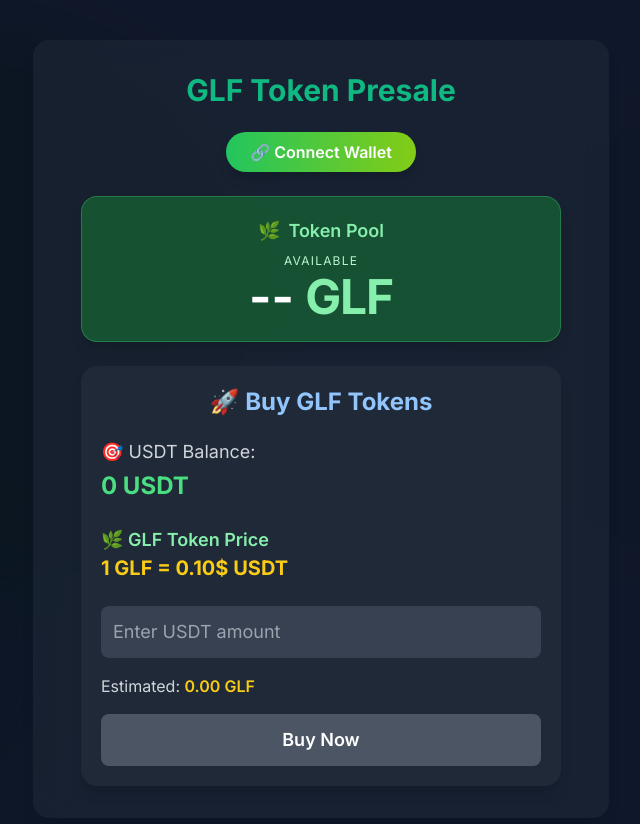
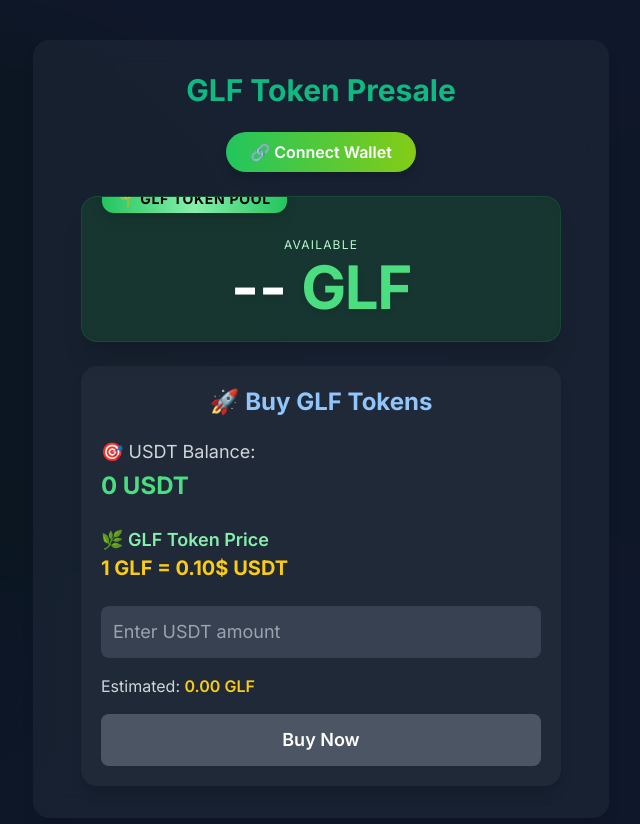
Before and after one commit to shopnilshovon/glf-presale-v2-, a React (Vite) app: page / in a window 1280 px wide. Shown: the top 824 px of the page, without its empty margins (319-959 px from the left). Built offline with nearby package versions, Linux system fonts and the light colour scheme.

Commit message:
Update TokenPoolInfo.jsx

```diff
--- a/src/components/TokenPoolInfo.jsx
+++ b/src/components/TokenPoolInfo.jsx
@@ -31,27 +31,31 @@ export default function TokenPoolInfo() {
 
   return (
     <div className="w-full px-4">
-      <div className="bg-green-800/70 border border-green-400/30 backdrop-blur-sm rounded-2xl shadow-lg p-5 flex flex-col items-center text-center">
-        <div className="flex items-center gap-2 text-lg font-semibold text-green-300 mb-2">
-          <span>🌿</span>
-          <span>Token Pool</span>
+      <div className="bg-green-900/40 backdrop-blur-md border border-green-600/20 shadow-xl rounded-2xl p-6 relative overflow-hidden transition-all duration-300 hover:shadow-green-400/30">
+
+        {/* Glowing Top Title */}
+        <div className="absolute -top-3 left-5 bg-gradient-to-r from-green-500 via-green-300 to-green-500 text-black px-4 py-1 rounded-b-xl font-bold text-sm tracking-wider shadow-lg">
+          🌱 GLF TOKEN POOL
         </div>
 
+        {/* Main content */}
+        <div className="flex flex-col items-center justify-center text-center mt-4">
           {loading ? (
-          <div className="flex flex-col items-center justify-center py-4">
-            <div className="w-5 h-5 border-4 border-green-300 border-t-transparent rounded-full animate-spin"></div>
-            <p className="text-sm text-green-200 mt-2">Loading...</p>
+            <div className="flex flex-col items-center justify-center py-6">
+              <div className="w-6 h-6 border-4 border-green-300 border-t-transparent rounded-full animate-spin"></div>
+              <p className="text-sm text-green-200 mt-3">Fetching Pool Info...</p>
             </div>
           ) : (
             <>
               <p className="text-xs text-green-200 uppercase tracking-widest mb-1">Available</p>
-            <p className="text-4xl sm:text-5xl font-extrabold text-white">
+              <p className="text-5xl sm:text-6xl font-extrabold text-white drop-shadow-md">
                 {availableTokens ?? "--"}{" "}
-              <span className="text-green-300 font-bold tracking-tight">GLF</span>
+                <span className="text-green-400 font-bold tracking-tight">GLF</span>
               </p>
             </>
           )}
         </div>
       </div>
+    </div>
   );
 }
```
Lines whose indentation alone changed are shown as unchanged.
